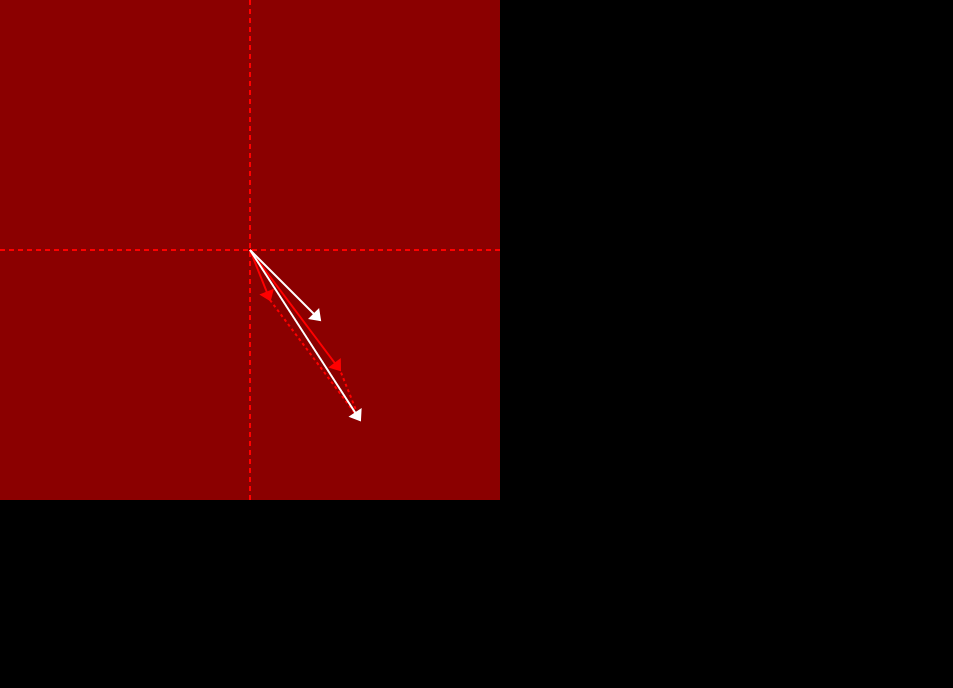
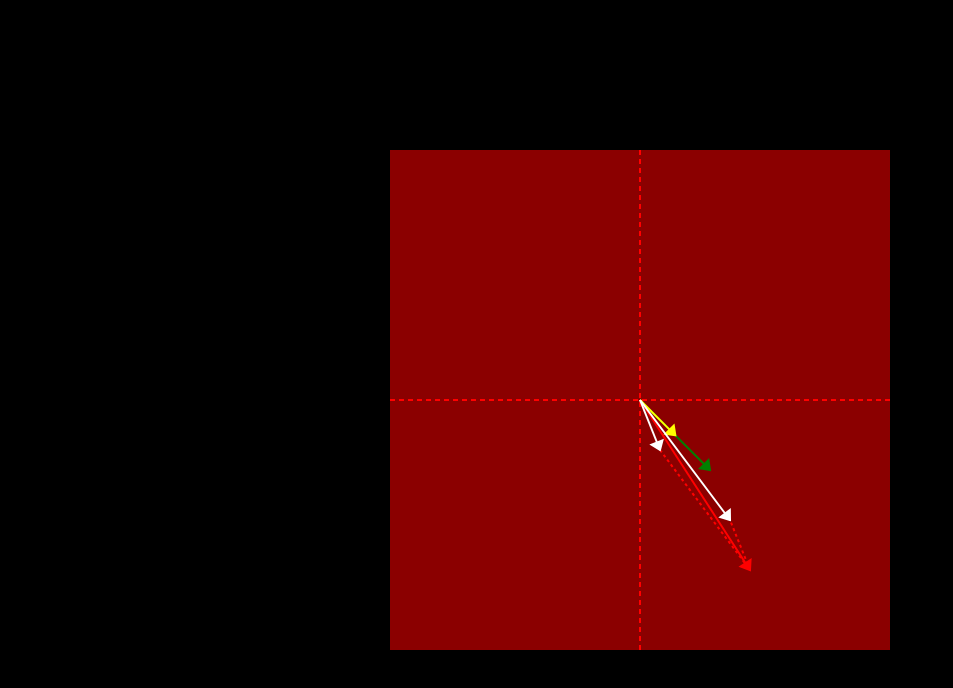
Before and after one commit to satyajitnayk/2d-vector-js, a plain HTML site: page pages/2d-vectors.html in a window 1280 px wide. Shown: the whole page, without its empty margins (0-953 px from the left). Drawn offline with Linux system fonts and the light colour scheme.

Commit message:
fix mouse pointer position

```diff
--- a/js/2d-vectors.js
+++ b/js/2d-vectors.js
@@ -12,7 +12,7 @@ ctx.translate(offset.x, offset.y);
 
 update();
 document.onmousemove = (event) => {
-  point.x = event.x - offset.x;
+  point.x = event.x - 3 * offset.x;
   point.y = event.y - offset.y;
 
   update();
@@ -26,9 +26,6 @@ function update() {
   const { dir, mag } = toPolar(point);
   const same = toXY({ dir, mag });
 
-  drawArrow({ x: 0, y: 0 }, point, 'red');
-  drawArrow({ x: 0, y: 0 }, G, 'red');
-
   const resultAdd = add(point, G);
   ctx.beginPath();
   ctx.setLineDash([3, 3]);
@@ -37,10 +34,16 @@ function update() {
   ctx.lineTo(point.x, point.y);
   ctx.stroke();
   ctx.setLineDash([]);
-  drawArrow({ x: 0, y: 0 }, resultAdd);
+  drawArrow({ x: 0, y: 0 }, resultAdd, 'red');
 
   const resultSub = subtract(point, G);
-  drawArrow({ x: 0, y: 0 }, resultSub);
+  drawArrow({ x: 0, y: 0 }, resultSub, 'green');
+
+  const scaledSub = scale(normalize(resultSub), 50);
+  drawArrow({ x: 0, y: 0 }, scaledSub, 'yellow');
+
+  drawArrow({ x: 0, y: 0 }, point);
+  drawArrow({ x: 0, y: 0 }, G);
 }
 
 function drawArrow(tail, tip, color = 'white', size = 20) {
@@ -69,6 +72,21 @@ function drawArrow(tail, tip, color = 'white', size = 20) {
   ctx.stroke();
   ctx.fillStyle = color;
   ctx.fill();
+}
+
+function dotProduct(p1, p2) {
+  return p1.x * p2.x + p1.y * p2.y;
+}
+
+function normalize(p) {
+  return scale(p, 1 / magnitude(p));
+}
+
+function scale(p, scalar) {
+  return {
+    x: p.x * scalar,
+    y: p.y * scalar,
+  };
 }
 
 function add(p1, p2) {
--- a/pages/2d-vectors.html
+++ b/pages/2d-vectors.html
@@ -12,6 +12,19 @@
       padding: 0;
       overflow-x: hidden;
     }
+
+    #myCanvas {
+      position: absolute;
+      left: 50%;
+      top: 50%;
+      transform: translate(-50%, -50%);
+    }
+
+    @media screen and (max-width: 600px) {
+      #myCanvas {
+        width: 90%;
+      }
+    }
   </style>
 </head>
 
```
